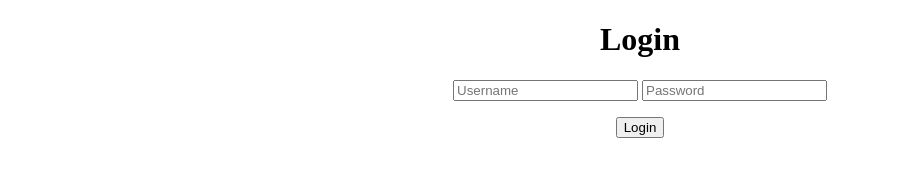
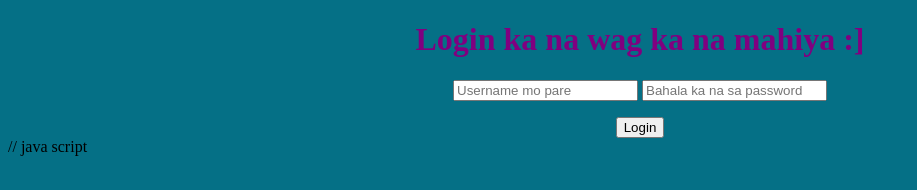
Before and after one commit to LiuArby11/activity_3, a plain HTML site: page index.html in a window 1280 px wide. Shown: the whole page, without its empty margins (0-917 px from the left). Drawn offline with Linux system fonts and the light colour scheme.

Commit message:
Added javascript example

```diff
--- a/index.html
+++ b/index.html
@@ -1,29 +1,32 @@
 <!DOCTYPE html>
-<html>
+<html style="background-color: rgb(5, 112, 134);">
 
 <head>
     <meta charset="UTF-8">
     <meta name="viewport" content="width=device-width, initial-scale=1.0">
-    <title>Login</title>
+    <title>Log in please:3</title>
 
 </head>
 <body>
     <div style="text-align: center;">
-        <h1>Login</h1>
-        <input type="text" placeholder="Username" id="txtUsername">
-        <input type="Password" placeholder="Password">
+        <h1 style="color: purple;">Login ka na wag ka na mahiya :]</h1>
+        <input type="text" placeholder="Username mo pare" id="txtUsername">
+        <input type="Password" placeholder="Bahala ka na sa password">
 
         <div style="margin-top: 1rem;">
-            <button>Login</button>
+            <button id="btnlogin">Login</button>
         </div>
     </div>
 </body>
 
+ // java script
 <script>
     console.log("Hello World");
+    // declaring variable
+    // let / var
     let buttonLogin = document.querySelector('#btnLogin');
     buttonLogin.onclick = function () {
-        alert("Login Successfully.")
+        alert("Salamat Mabuhay ka hanggat gusto mo!")
     };
 </script>
 
```
